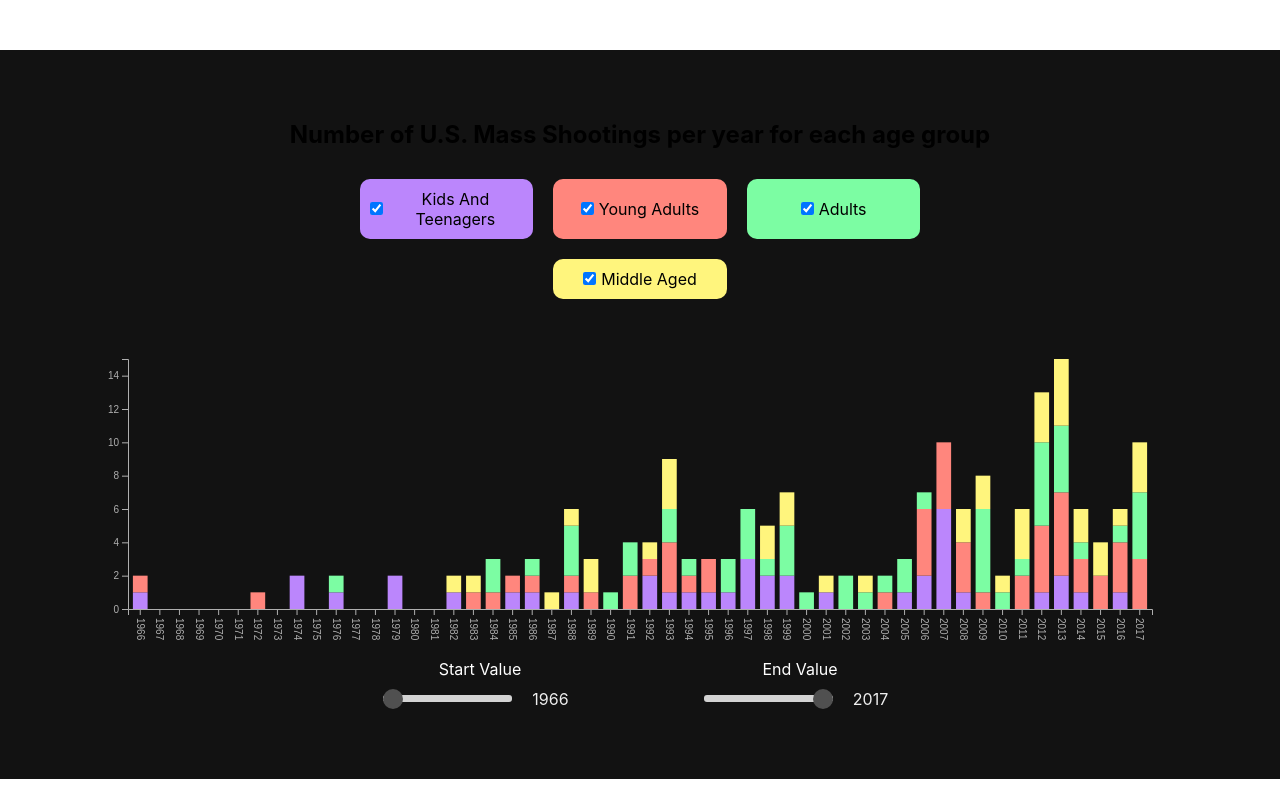
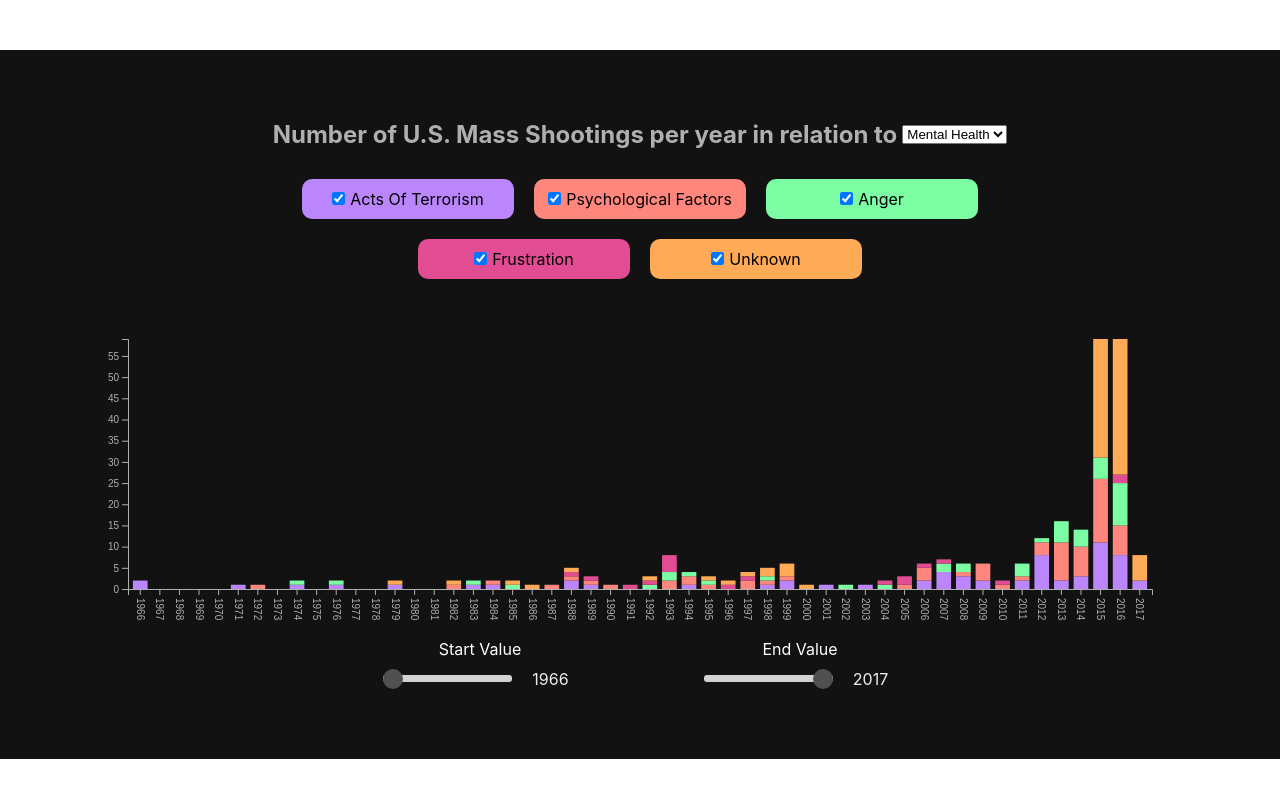
Before and after one commit to italiaiello/info-vis, a React (Create React App) app: page / in a window 1280 px wide. Shown: the part 1800-2600 px from the top of the page. Built offline with nearby package versions, Linux system fonts and the light colour scheme.

Commit message:
removed the old stacked bar graph

```diff
--- a/src/App.js
+++ b/src/App.js
@@ -297,35 +297,6 @@ function App() {
       <br />
       <br />
       <article className="stackedGraphSection">
-        <h2>Number of U.S. Mass Shootings per year for each age group </h2>
-        <div className="fields">
-          {
-            ageGroupKeys.map(key => (
-              <div key={key} className="fieldContainer" style={{ backgroundColor: ageGroupColors[key] }}>
-                <div className="field">
-                  <input
-                    id={key}
-                    type="checkbox"
-                    checked={ageGroups.includes(key)}
-                    onChange={(e) => onCheckboxChange(e, key, ageGroups, setAgeGroups)}
-                  />
-                  <label htmlFor={key}>
-                    {/* The key is in camel case, so this will split it into individual words */}
-                    {`${key.charAt(0).toUpperCase()}${key.substring(1).replace(/([a-z0-9])([A-Z])/g, '$1 $2')}`}
-                  </label>
-                </div>
-              </div>
-            ))
-          }
-        </div>
-        <AnimatedStackedBarGraph  stackedBarGraphData={ageGroupData}
-                                  keys={ageGroups}
-                                  colors={ageGroupColors}
-        />
-      </article>
-      <br />
-      <br />
-      <article className="stackedGraphSection">
         <div className="stackedGraphHeading">
           <h2>Number of U.S. Mass Shootings per year in relation to</h2>
           <select className="dropdown" onChange={onDataChange}>
```
